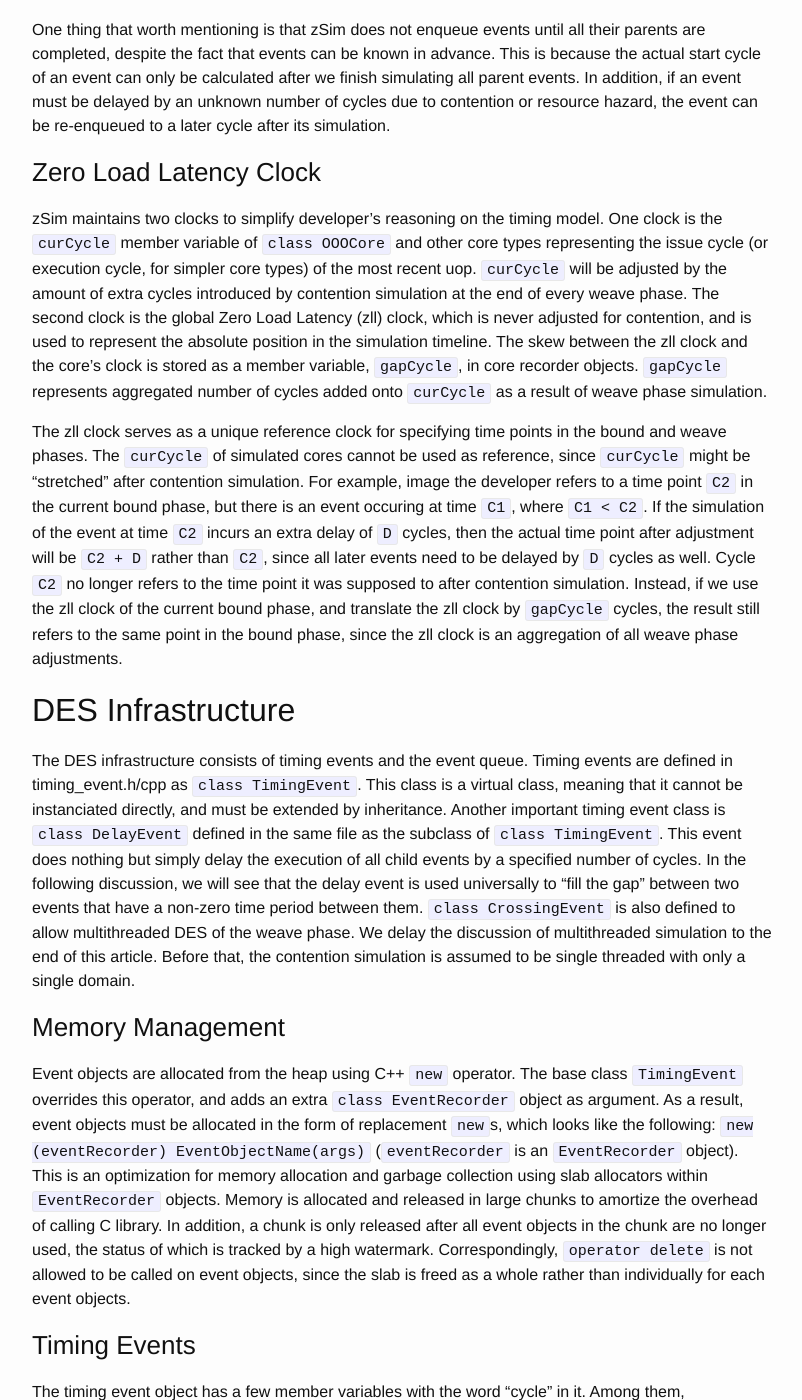
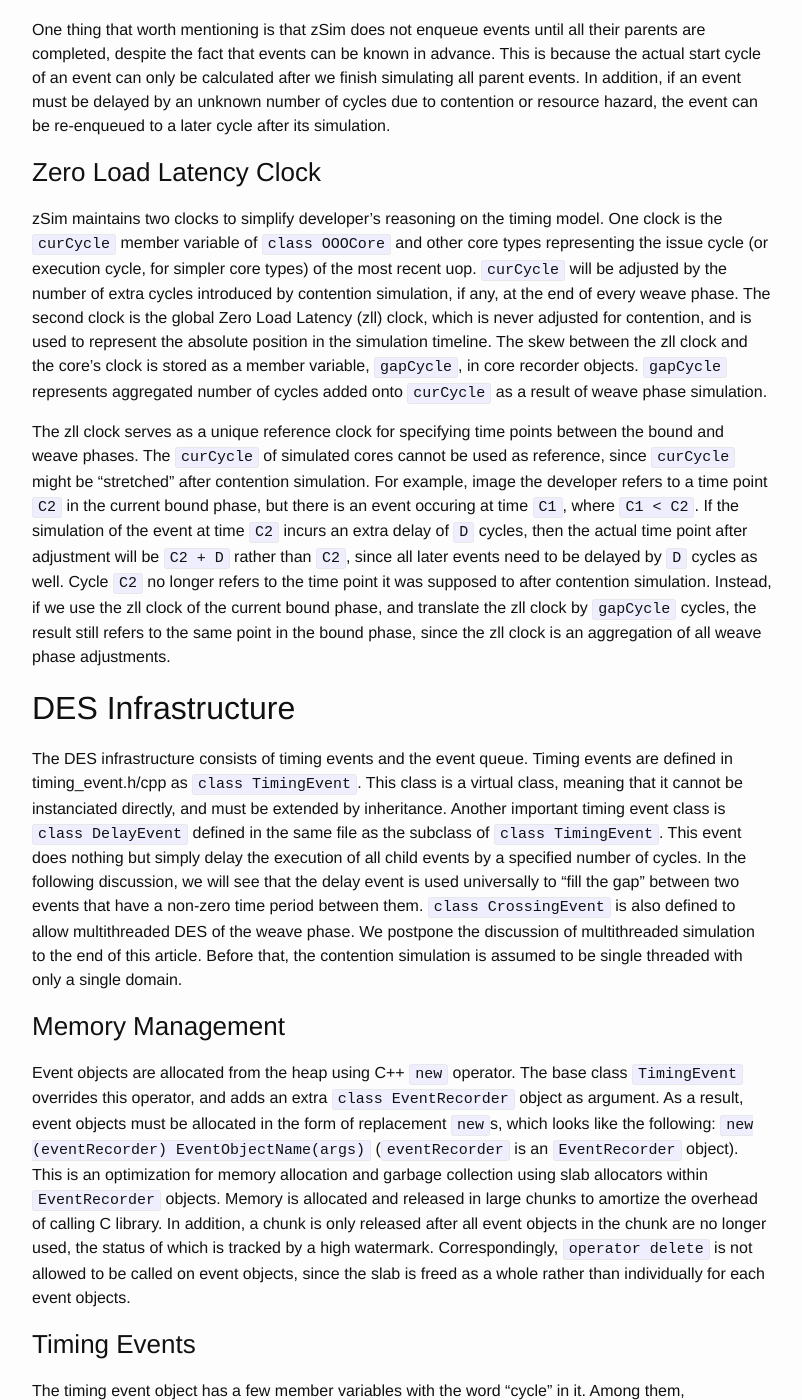
Before and after one commit to wangziqi2013/wangziqi2013.github.io, a Jekyll site: the page built from _posts/2019-01-22-understand-zsim-contention-sim.markdown, in a window 1280 px wide and 1400 px high, scrolled down 2381 px. Shown: the whole window, without its empty margins (238-1040 px from the left). Built offline with Jekyll 4.4.1, drawn with Linux system fonts in a browser that asks for light colours.

Commit message:
Small changes

```diff
--- a/_posts/2019-01-22-understand-zsim-contention-sim.markdown
+++ b/_posts/2019-01-22-understand-zsim-contention-sim.markdown
@@ -95,13 +95,13 @@ contention or resource hazard, the event can be re-enqueued to a later cycle aft
 
 zSim maintains two clocks to simplify developer's reasoning on the timing model. One clock is the `curCycle` member variable
 of `class OOOCore` and other core types representing the issue cycle (or execution cycle, for simpler core types) of the
-most recent uop. `curCycle` will be adjusted by the amount of extra cycles introduced by contention simulation at the end
-of every weave phase. The second clock is the global Zero Load Latency (zll) clock, which is never adjusted for contention,
-and is used to represent the absolute position in the simulation timeline. The skew between the zll clock and the core's
-clock is stored as a member variable, `gapCycle`, in core recorder objects. `gapCycle` represents aggregated number of
-cycles added onto `curCycle` as a result of weave phase simulation.
+most recent uop. `curCycle` will be adjusted by the number of extra cycles introduced by contention simulation, if any,
+at the end of every weave phase. The second clock is the global Zero Load Latency (zll) clock, which is never adjusted for
+contention, and is used to represent the absolute position in the simulation timeline. The skew between the zll clock and
+the core's clock is stored as a member variable, `gapCycle`, in core recorder objects. `gapCycle` represents aggregated
+number of cycles added onto `curCycle` as a result of weave phase simulation.
 
-The zll clock serves as a unique reference clock for specifying time points in the bound and weave phases. The `curCycle`
+The zll clock serves as a unique reference clock for specifying time points between the bound and weave phases. The `curCycle`
 of simulated cores cannot be used as reference, since `curCycle` might be "stretched" after contention simulation. For example,
 image the developer refers to a time point `C2` in the current bound phase, but there is an event occuring at time `C1`,
 where `C1 < C2`. If the simulation of the event at time `C2` incurs an extra delay of `D` cycles, then the actual time
@@ -118,7 +118,7 @@ by inheritance. Another important timing event class is `class DelayEvent` defin
 `class TimingEvent`. This event does nothing but simply delay the execution of all child events by a specified number of
 cycles. In the following discussion, we will see that the delay event is used universally to "fill the gap" between two
 events that have a non-zero time period between them. `class CrossingEvent` is also defined to allow multithreaded DES
-of the weave phase. We delay the discussion of multithreaded simulation to the end of this article. Before that, the
+of the weave phase. We postpone the discussion of multithreaded simulation to the end of this article. Before that, the
 contention simulation is assumed to be single threaded with only a single domain.
 
 ### Memory Management
@@ -131,6 +131,8 @@ within `EventRecorder` objects. Memory is allocated and released in large chunks
 library. In addition, a chunk is only released after all event objects in the chunk are no longer used, the status of which
 is tracked by a high watermark. Correspondingly, `operator delete` is not allowed to be called on event objects, since the
 slab is freed as a whole rather than individually for each event objects.
+
+
 
 ### Timing Events
 
```
